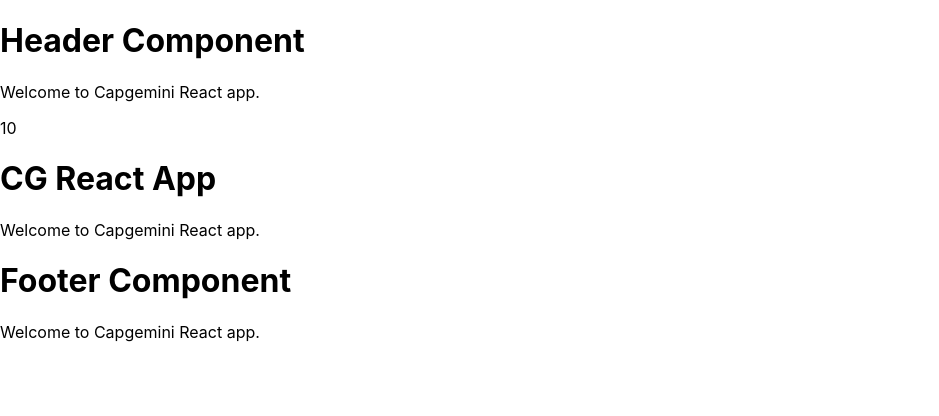
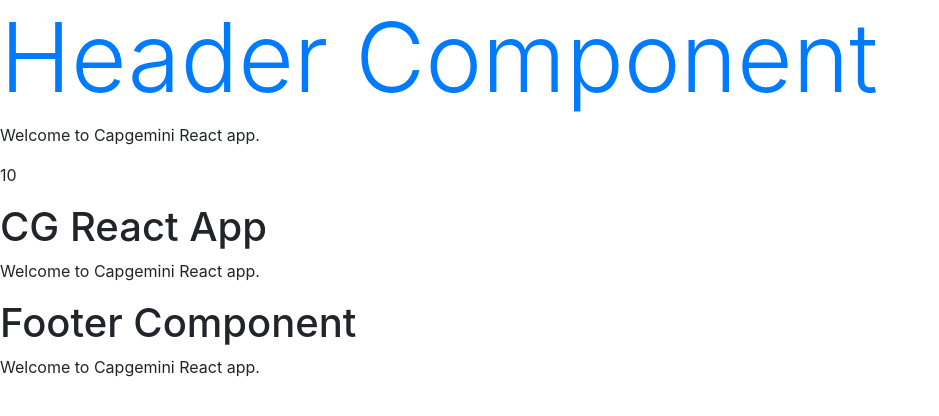
Before and after one commit to vamandeshmukh/cg-feb18-react-demo, a React (Create React App) app: page / in a window 1280 px wide. Shown: the top 416 px of the page, without its empty margins (0-939 px from the left). Built offline with nearby package versions, Linux system fonts and the light colour scheme.

Commit message:
react basics

```diff
--- a/public/index.html
+++ b/public/index.html
@@ -3,6 +3,11 @@
 
 <head>
   <title>CG App</title>
+
+  <link rel="stylesheet" href="https://cdn.jsdelivr.net/npm/bootstrap@4.6.1/dist/css/bootstrap.min.css">
+  <script src="https://cdn.jsdelivr.net/npm/jquery@3.5.1/dist/jquery.slim.min.js"></script>
+  <script src="https://cdn.jsdelivr.net/npm/popper.js@1.16.1/dist/umd/popper.min.js"></script>
+  <script src="https://cdn.jsdelivr.net/npm/bootstrap@4.6.1/dist/js/bootstrap.min.js"></script>
 </head>
 
 <body>
--- a/src/components/Header.js
+++ b/src/components/Header.js
@@ -5,7 +5,7 @@
     return (
 
         <div>
-            <h1>Header Component</h1>
+            <h1 className="display-1 text-primary">Header Component</h1>
             <p>Welcome to Capgemini React app.</p>
             <p> {num} </p>
         </div>
```
